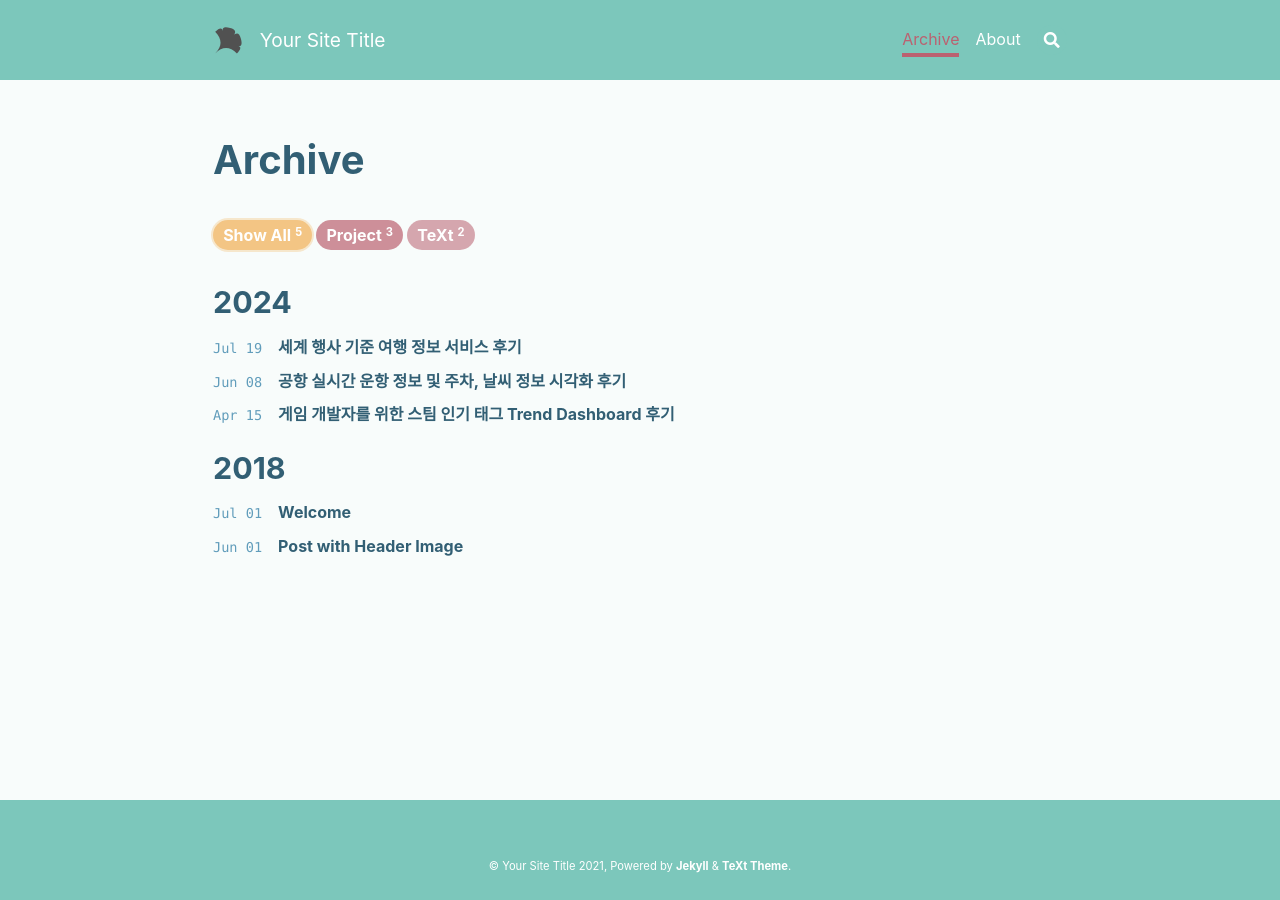
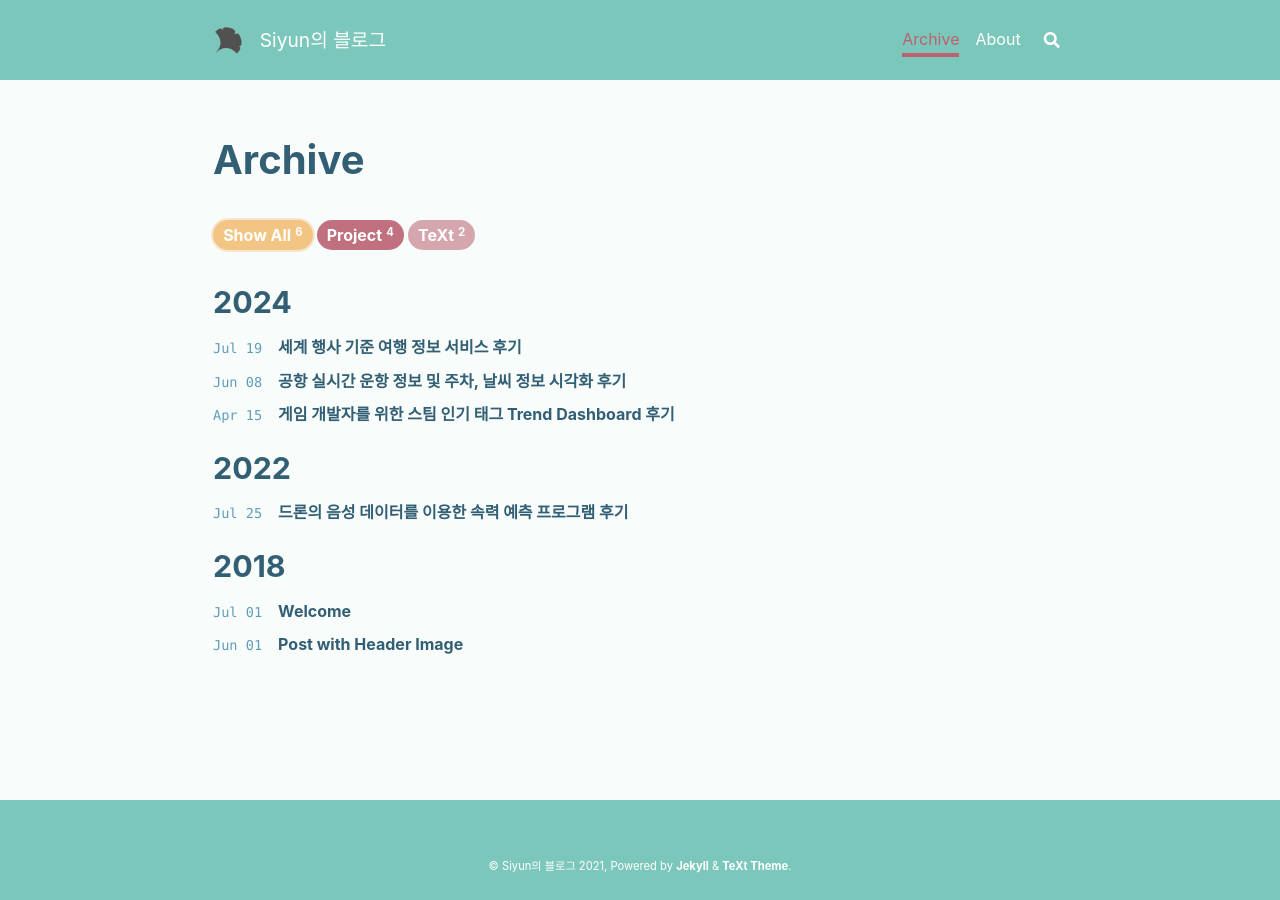
Before and after one commit to 201810773/siyun.github.io, a Jekyll site: the page built from archive.html, in a window 1280 px wide. Built offline with Jekyll 4.4.1, drawn with Linux system fonts in a browser that asks for light colours; nearby versions of some CDN libraries.

Commit message:
blog 틀 add

```diff
--- a/_config.yml
+++ b/_config.yml
@@ -20,7 +20,7 @@ text_skin: forest # "default" (default), "dark", "forest", "ocean", "chocolate",
 highlight_theme: tomorrow # "default" (default), "tomorrow", "tomorrow-night", "tomorrow-night-eighties", "tomorrow-night-blue", "tomorrow-night-bright"
 url     : # the base hostname & protocol for your site e.g. https://www.someone.com
 baseurl : # does not include hostname
-title   : Your Site Title
+title   : Siyun의 블로그
 description: > # this means to ignore newlines until "Language & timezone"
   Your Site Description
 
```
Also changed, not shown: _posts/2022-07-25-UAV-프로젝트.md (added, +14 -0 lines).
